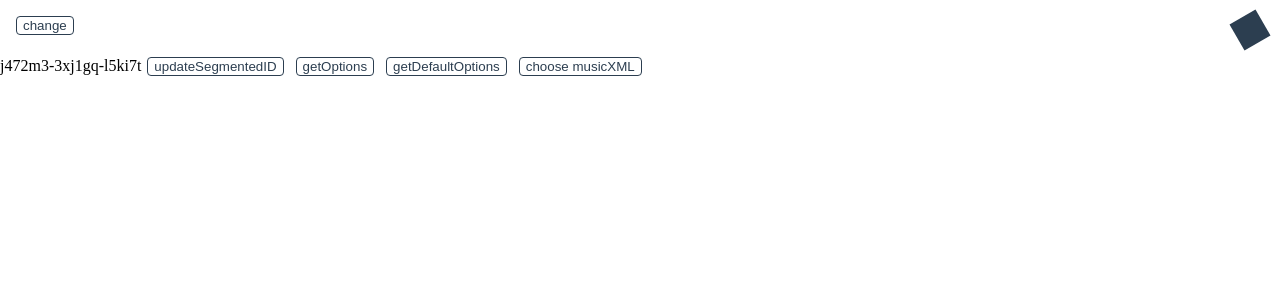
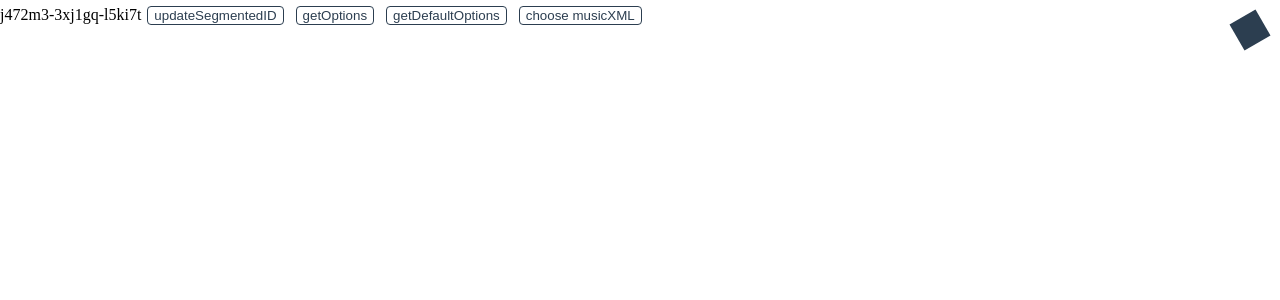
Before and after one commit to zhr930219/verovio-vue-ts, a Vue app: page / in a window 1280 px wide. Shown: the top 300 px of the page. Built offline with nearby package versions, Linux system fonts and the light colour scheme.

Commit message:
restore App.vue

```diff
--- a/src/App.vue
+++ b/src/App.vue
@@ -21,9 +21,9 @@ onMounted(() => {
 </script>
 
 <template>
-  <div class="box">
+  <!-- <div class="box">
     <button class="btn" @click="change()">change</button>
-  </div>
+  </div> -->
   <!-- <div class="box" v-if="active"><span class="text">{{ id }}</span></div> -->
   <div class="app-container">
     <VerovioViewer v-if="active" />
```
